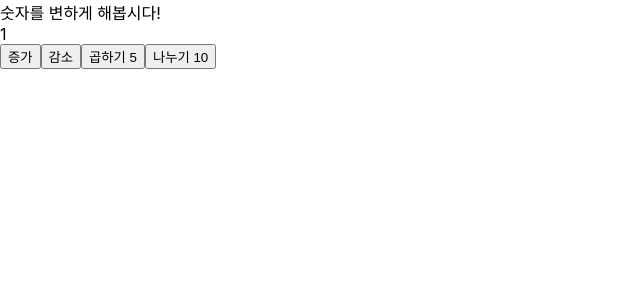
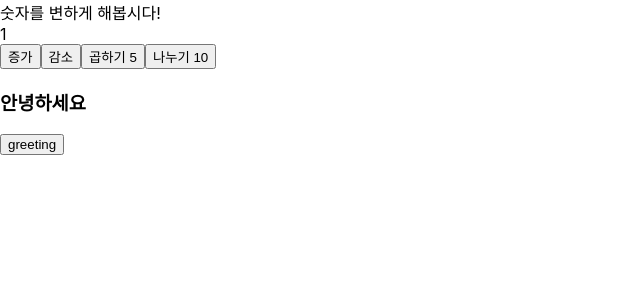
Before and after one commit to forNodeJSTeam4/practice-merge, a React (Create React App) app in the folder practice/: page / in a window 1280 px wide. Shown: the top 300 px of the page, without its empty margins (0-640 px from the left). Built offline with nearby package versions, Linux system fonts and the light colour scheme.

Commit message:
zustand 테스트

```diff
--- a/practice/src/App.js
+++ b/practice/src/App.js
@@ -1,10 +1,12 @@
 import React, { useState } from "react";
-import { additional } from "./additional.js"
-import calcStore from './store/calcStore.js'
+import { additional } from "./additional.js";
+import calcStore from "./store/calcStore.js";
+import changeStore from "./store/changeStore.js";
 
 export default function App() {
   const [count, setCount] = useState(1);
-  const {divideTen} = calcStore()
+  const { divideTen } = calcStore();
+  const { visible, changeVisibleState } = changeStore();
 
   const decreaseCount = () => {
     setCount(count - 1);
@@ -17,10 +19,10 @@ export default function App() {
   const handleIncrease = () => {
     setCount(count + 1);
   };
-    const handleDivideTen=()=>{
-        const result = divideTen(count)
-        setCount(result)
-    }
+  const handleDivideTen = () => {
+    const result = divideTen(count);
+    setCount(result);
+  };
   return (
     <div>
       숫자를 변하게 해봅시다!
@@ -29,6 +31,8 @@ export default function App() {
       <button onClick={decreaseCount}>감소</button>
       <button onClick={multiply}>곱하기 5</button>
       <button onClick={handleDivideTen}>나누기 10</button>
+      <h3>{visible ? "안녕하세요" : "반갑습니다."}</h3>
+      <button onClick={changeVisibleState}>greeting</button>
     </div>
   );
 }
--- /dev/null
+++ b/practice/src/store/changeStore.js
@@ -0,0 +1,8 @@
+import { create } from "zustand";
+
+const useStore = create((set) => ({
+  visible: true,
+  changeVisibleState: () => set((state) => ({ visible: !state.visible })),
+}));
+
+export default useStore;
```
Lines whose indentation alone changed are shown as unchanged.
